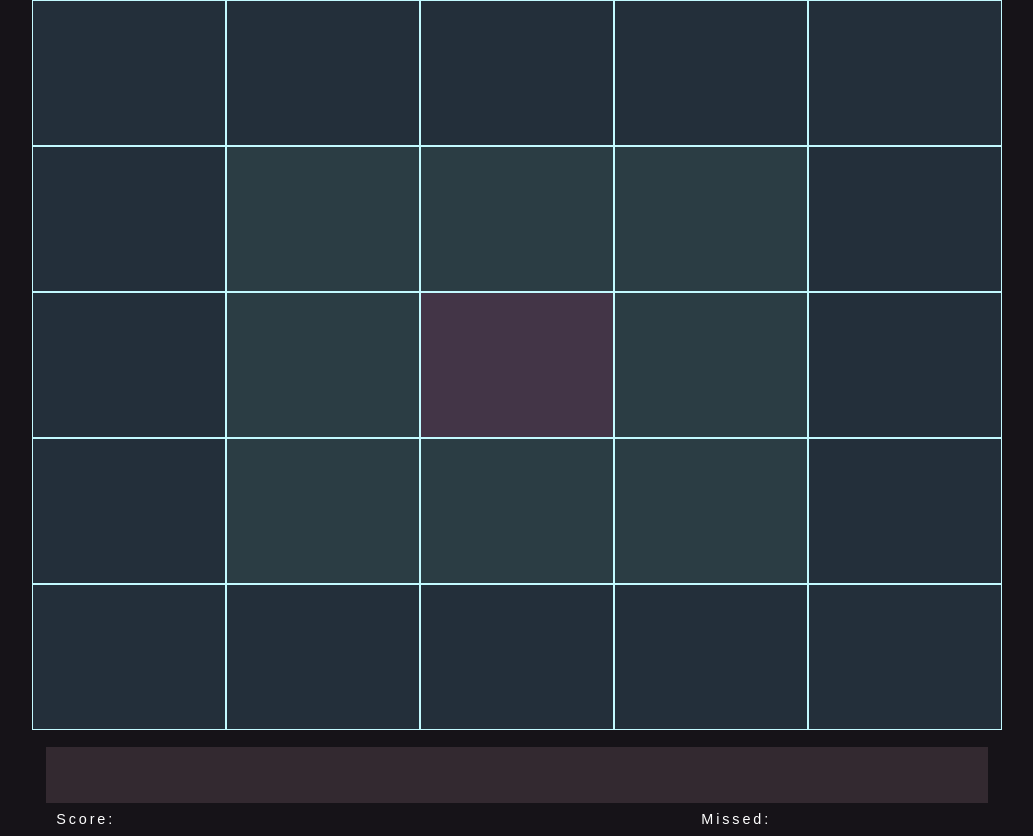
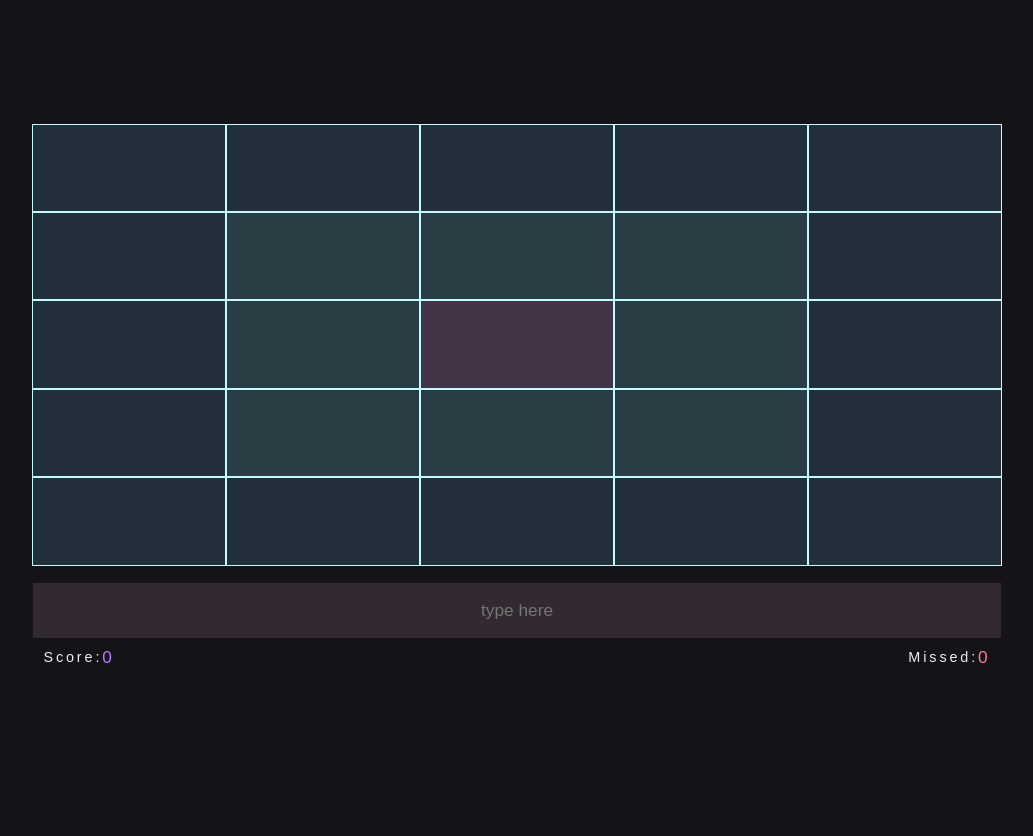
Before and after one commit to mrk-lwrnc/typing-grid, a plain HTML site: page index.html in a window 1280 px wide. Shown: the whole page, without its empty margins (123-1156 px from the left). After the commit the page ends 800 px from the top, so only its background shows below. Drawn offline with Linux system fonts and the light colour scheme.

Commit message:
tweaked styles

```diff
--- a/index.html
+++ b/index.html
@@ -45,15 +45,15 @@
         </div>
     </div>
     <div class="input-container">
-        <input type="text" class="input">
+        <input type="text" class="input" placeholder="type here">
         <div class="stats-container">
             <div class="score">
                 <div class="score-label">Score: </div>
-                <div class="score-value"></div>
+                <div class="score-value">0</div>
             </div>
             <div class="missed">
                 <div class="missed-label">Missed: </div>
-                <div class="missed-value"></div>
+                <div class="missed-value">0</div>
             </div>
         </div>
     </div>
--- a/styles/main.css
+++ b/styles/main.css
@@ -61,7 +61,7 @@ body {
 }
 
 .input {
-    width: 72%;
+    width: 74%;
     height: 2em;
     margin-top: 1em;
     padding: 0.6em;
@@ -74,22 +74,42 @@ body {
 }
 
 .stats-container {
-    width: 72%;
+    width: 74%;
     padding: 0.6em;
     display: flex;
     flex-flow: row nowrap;
+    justify-content: space-between;
 }
 
 .score {
-    width: 70%;
     display: flex;
     flex-flow: row nowrap;
+    align-items: center;
+}
+
+.score-label {
+    color: #eeeeee;
+}
+
+.score-value {
+    font-size: 1.2em;
+    color: #b97bff;
 }
 
 .missed {
-    width: 30%;
     display: flex;
     flex-flow: row nowrap;
+    align-items: center;
+}
+
+.missed-label {
+    color: #eeeeee;
+}
+
+
+.missed-value {
+    font-size: 1.2em;
+    color: #ff7b98;
 }
 
 @media screen and (min-width: 425px) {
@@ -100,12 +120,14 @@ body {
 
 @media screen and (min-width: 800px) {
     .tile {
+        height: 4em;
         font-size: 1.5em;
     }
 }
 
 @media screen and (min-width: 1000px) {
     .tile {
+        height: 3em;
         font-size: 2em;
     }
 }
```
